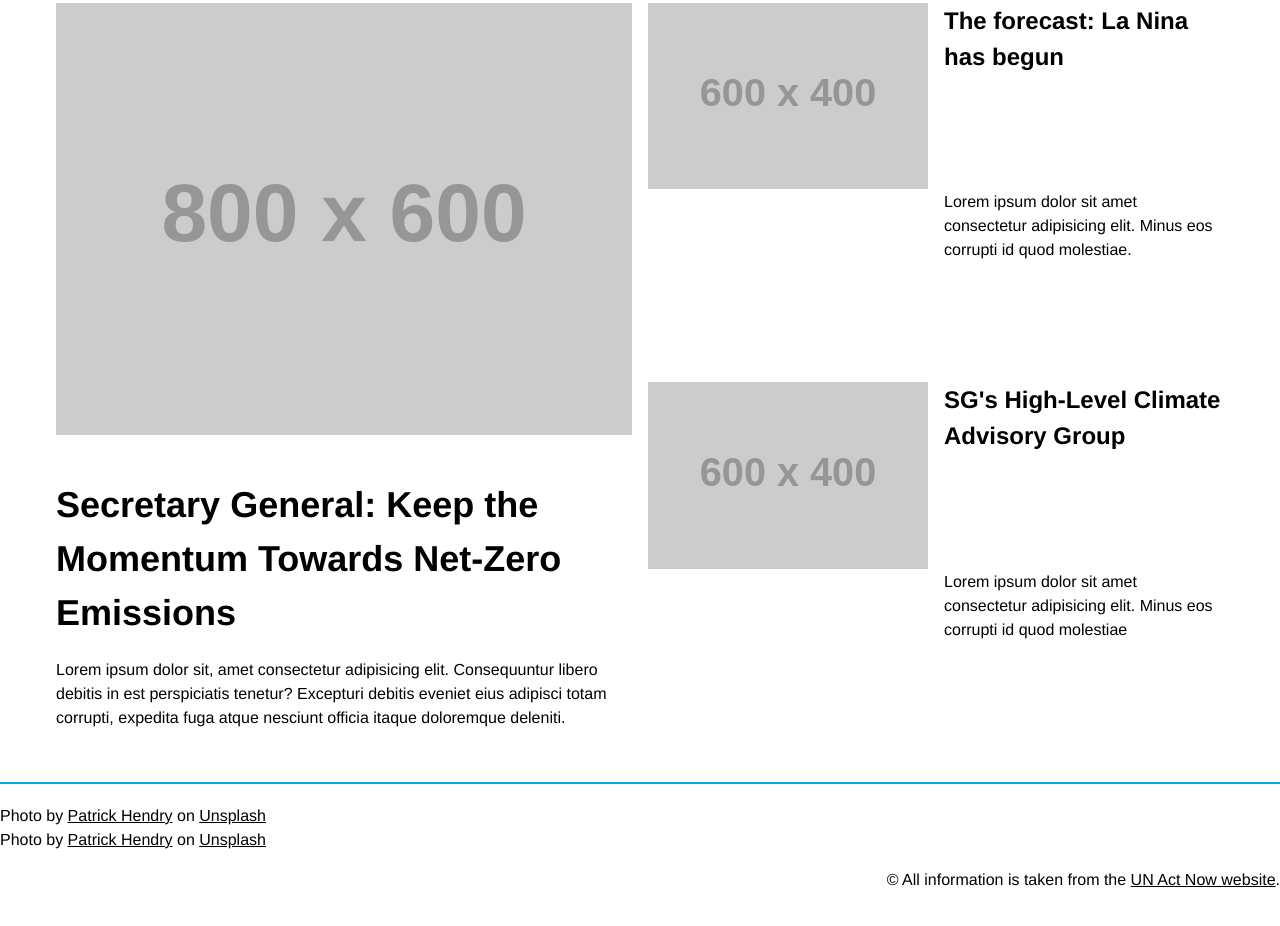
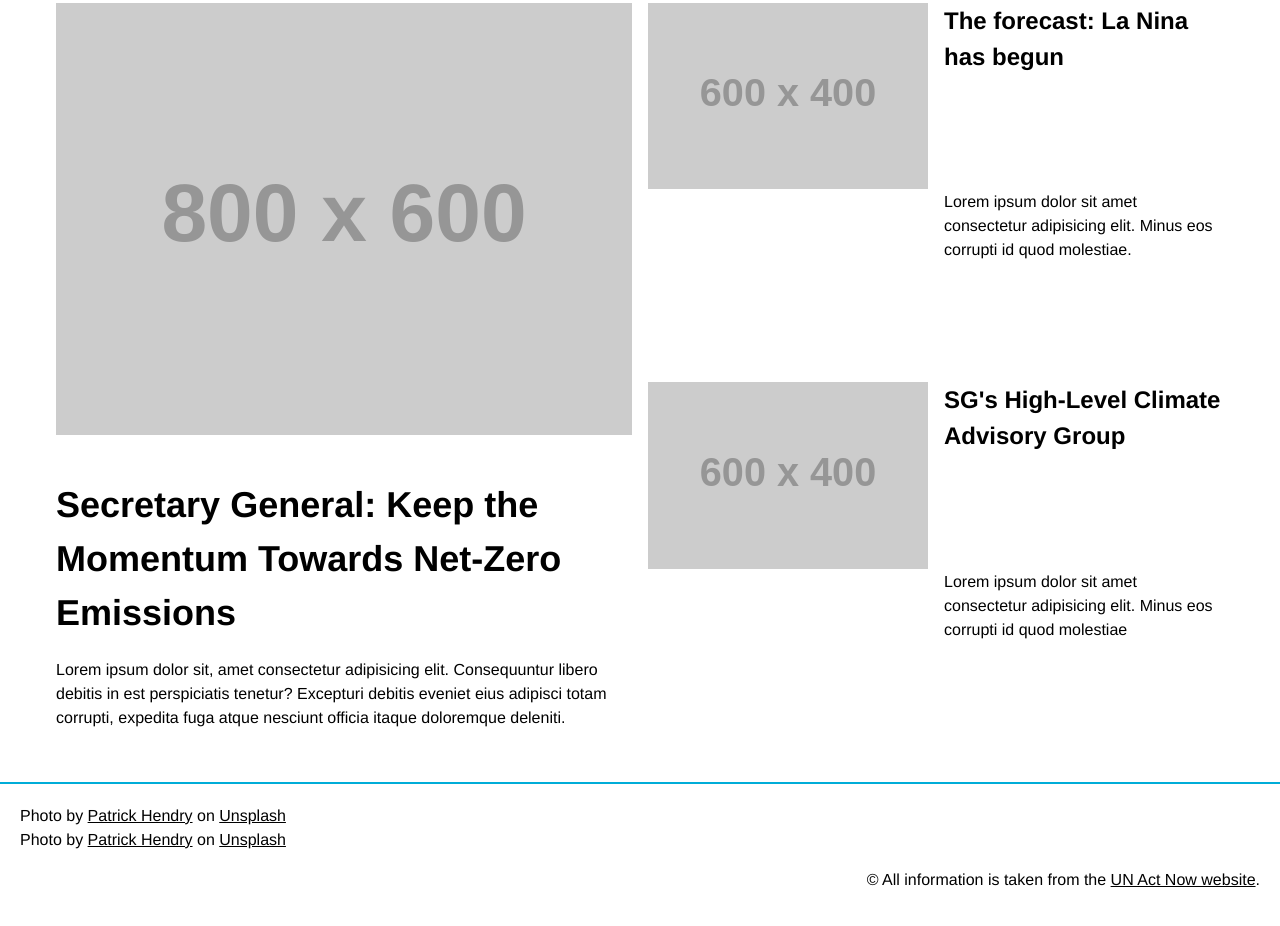
Before and after one commit to LesleyCoralie/lesleycoralie.github.io, a plain HTML site: page responsive-1-week-9-test/climate-action.html in a window 1280 px wide. Shown: the part 1800-2726 px from the top of the page. Drawn offline with Linux system fonts and the light colour scheme; placeholder pictures from the web are drawn by us.

Commit message:
adds climate action link and footer padding

```diff
--- a/responsive-1-week-9-test/style.css
+++ b/responsive-1-week-9-test/style.css
@@ -163,7 +163,7 @@ p {
 .site-footer {
     border-top: 2px solid #00add8;
     margin-top: 20px;
-    padding: 20px 0;
+    padding: 20px 20px;
 }
 
 .site-footer .copy {
```
Also changed, not shown: responsive-1-week-9-test/index.html (+1 -1 lines).
